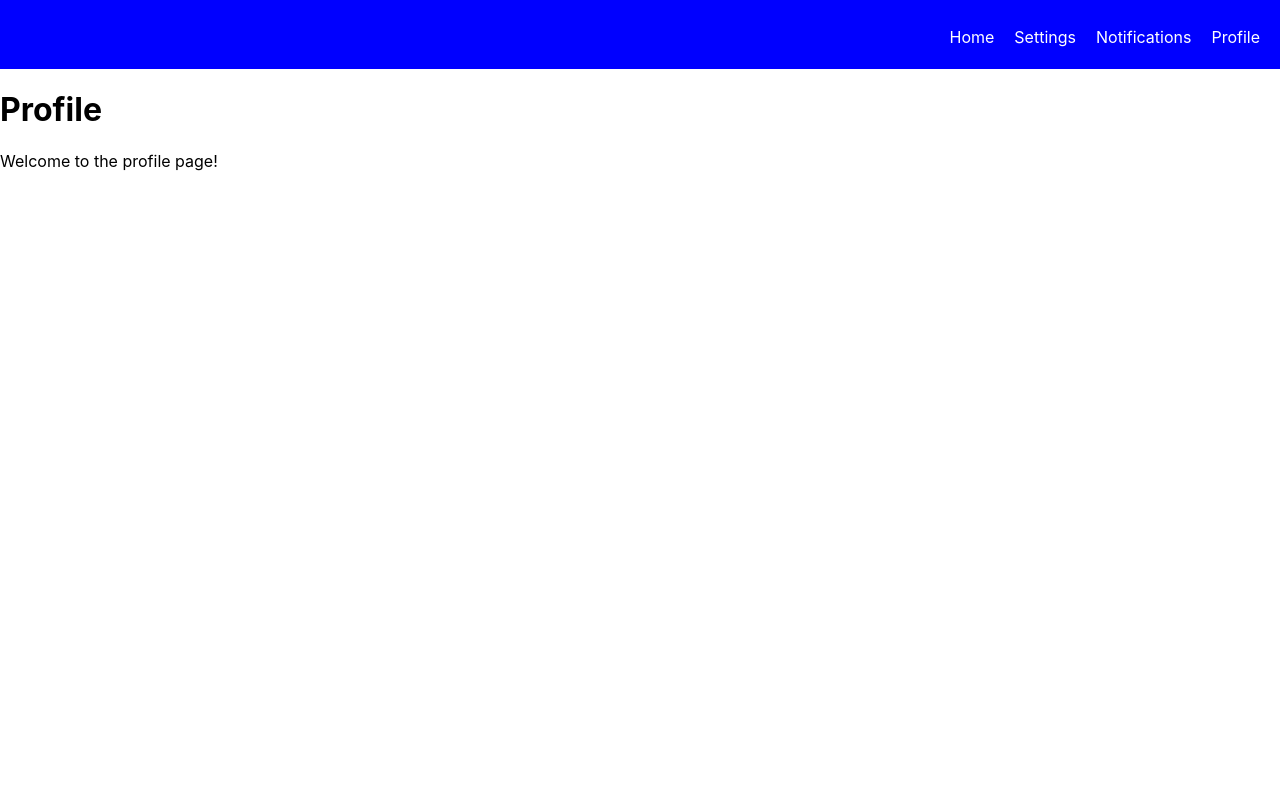
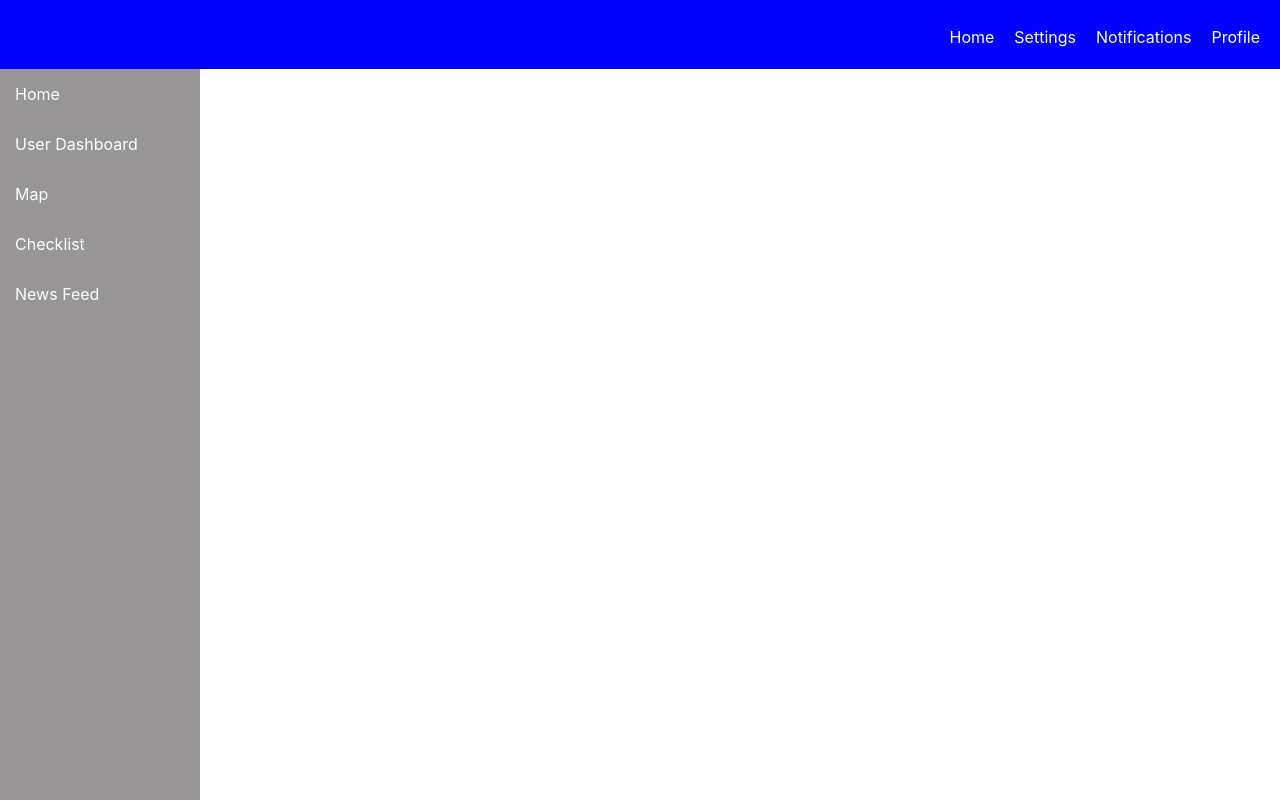
Before and after one commit to KosyAbone/React-Dashboard, a React (Create React App) app: page /profile in a window 1280 px wide. Built offline with nearby package versions, Linux system fonts and the light colour scheme.

Commit message:
created the sidebar and routes...still in progress

```diff
--- a/src/App.js
+++ b/src/App.js
@@ -5,6 +5,10 @@ import Home from './pages/Main/home';
 import Notifications from './pages/Main/notifications';
 import Settings from './pages/Main/settings';
 import Profile from './pages/Main/profile';
+import Map from './pages/SidePages/Map/map';
+import Dashboard from './pages/SidePages/Dashboard/dashboard';
+import Checklist from './pages/SidePages/Checklist/checklist';
+import NewsFeed from './pages/SidePages/NewsFeed/newsfeed';
 import { BrowserRouter as Router, Routes, Route } from 'react-router-dom';
 
 
@@ -17,6 +21,10 @@ const App = () => {
           <Route path="/settings" element={<Settings/>} />
           <Route path="/notifications" element={<Notifications/>} />
           <Route path="/profile" element={<Profile/>} />
+          <Route path="/profile/dashboard" element={<Dashboard/>} />
+          <Route path="/profile/map" element={<Map/>} />
+          <Route path="/profile/checklist" element={<Checklist/>} />
+          <Route path="/profile/news-feed" element={<NewsFeed/>} />
         </Routes>
     </Router>
   );
--- a/src/components/NavBar/navBar.js
+++ b/src/components/NavBar/navBar.js
@@ -8,7 +8,9 @@ const NavBar = () => {
         <Link to="/" className="nav-item"><i className="fas fa-home"></i>Home</Link>
         <Link to="/settings" className="nav-item"><i className="fas fa-cog"></i>Settings</Link>
         <Link to="/notifications" className="nav-item"><i className="fas fa-bell"></i>Notifications</Link>
-        <Link to="/profile" className="nav-item"><i className="fas fa-user"></i>Profile</Link>
+        <Link to="/profile" className="nav-item"><i className="fas fa-user"></i>
+            Profile
+        </Link>
     </nav>
   );
 };
--- a/src/components/SideBar/sideBar.css
+++ b/src/components/SideBar/sideBar.css
@@ -0,0 +1,43 @@
+/* .sidebar {
+    background-color: #333;
+    color: white;
+    width: 200px;
+    height: 100%;
+    position: fixed;
+    top: 0;
+    left: -200px;
+    transition: left 0.3s;
+  }
+
+  .sidebar.show {
+    left: 0;
+  }
+
+  .sidebar-item {
+    display: block;
+    padding: 10px;
+    text-decoration: none;
+    color: white;
+  }
+   */
+  .sidebar{
+    background-color: #979595;
+    display: flex;
+    flex-direction: column;
+    height: 100vh;
+    width: 200px;
+    position: fixed;
+    transition: left 0.3s;
+  }
+
+  .sidebar-item {
+    display: block;
+    padding: 15px;
+    text-decoration: none;
+    color: white;
+  }
+
+  .sidebar-item:hover {
+    background-color: #333;
+    color: white;
+  }
--- a/src/components/SideBar/sideBar.js
+++ b/src/components/SideBar/sideBar.js
@@ -0,0 +1,17 @@
+import React from 'react';
+import './sideBar.css';
+import { Link } from 'react-router-dom';
+
+const Sidebar = ({ onItemClick }) => {
+  return (
+    <div className="sidebar">
+        <Link to="/" className="sidebar-item">Home</Link>
+        <Link to="/profile/dashboard" className="sidebar-item" onClick={() => onItemClick('DashBoard')}>User Dashboard</Link>
+        <Link to="/profile/map" className="sidebar-item" onClick={() => onItemClick('Map')}>Map</Link>
+        <Link to="/profile/checklist" className="sidebar-item" onClick={() => onItemClick('Checklist')}>Checklist</Link>
+        <Link to="/profile/news-feed" className="sidebar-item" onClick={() => onItemClick('NewsFeed')}>News Feed</Link>
+    </div>
+  );
+};
+
+export default Sidebar;
--- a/src/pages/Main/profile.js
+++ b/src/pages/Main/profile.js
@@ -1,12 +1,20 @@
-import React from "react";
+import React, { useState } from 'react';
+import Sidebar from '../../components/SideBar/sideBar';
+
 
 const Profile = () => {
-    return (
-        <div>
-        <h1>Profile</h1>
-        <p>Welcome to the profile page!</p>
-        </div>
-    );
-}
+  const [showSidebar, setShowSidebar] = useState(false);
+
+  const toggleSidebar = () => {
+    setShowSidebar(!showSidebar);
+  };
+
+  return (
+    <div>
+        <Sidebar />
+        {/* {showSidebar && <Sidebar />} */}
+    </div>
+  );
+};
 
 export default Profile;
--- /dev/null
+++ b/src/pages/SidePages/Checklist/checklist.js
@@ -0,0 +1,12 @@
+import React from "react";
+
+const Checklist = () => {
+    return (
+        <div>
+        <h1>Checklist</h1>
+        <p>Welcome to the checklist page!</p>
+        </div>
+    );
+}
+
+export default Checklist;
--- /dev/null
+++ b/src/pages/SidePages/Dashboard/dashboard.js
@@ -0,0 +1,12 @@
+import React from "react";
+
+const Dashboard = () => {
+    return (
+        <div>
+        <h1>Dashboard</h1>
+        <p>Welcome to the dashboard page!</p>
+        </div>
+    );
+}
+
+export default Dashboard;
--- /dev/null
+++ b/src/pages/SidePages/Map/map.js
@@ -0,0 +1,12 @@
+import React from "react";
+
+const Map = () => {
+    return (
+        <div>
+        <h1>Map</h1>
+        <p>Welcome to the map page!</p>
+        </div>
+    );
+}
+
+export default Map;
--- /dev/null
+++ b/src/pages/SidePages/NewsFeed/newsfeed.js
@@ -0,0 +1,12 @@
+import React from "react";
+
+const NewsFeed = () => {
+    return (
+        <div>
+        <h1>NewsFeed</h1>
+        <p>Welcome to the newsfeed page!</p>
+        </div>
+    );
+}
+
+export default NewsFeed;
```
